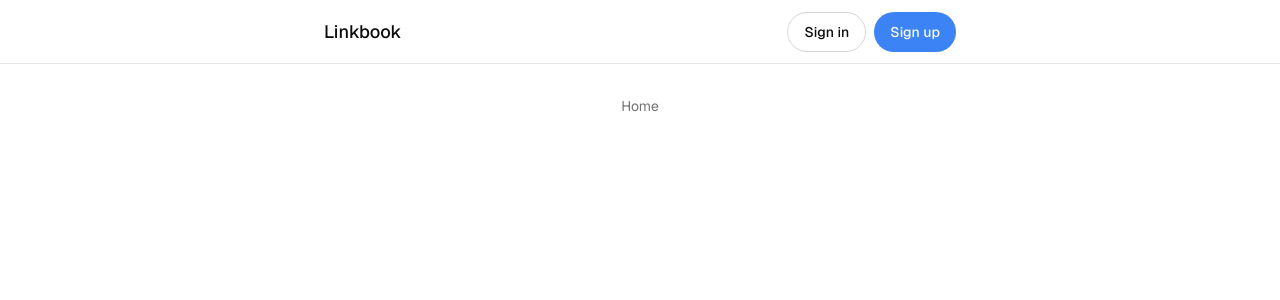
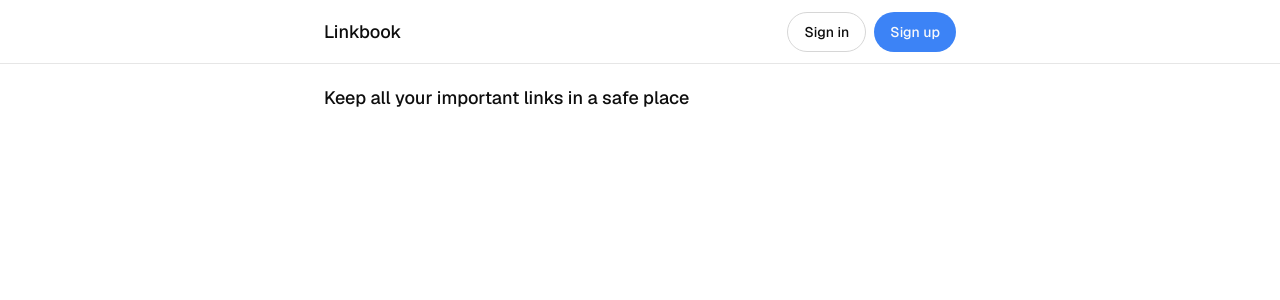
Before and after one commit to mvahaste/linkbook, a Next.js app: page / in a window 1280 px wide. Shown: the top 300 px of the page. Built offline with nearby package versions, Linux system fonts and the light colour scheme; no server answers.

Commit message:
Padding in global layout

```diff
--- a/app/(signed-in)/layout.tsx
+++ b/app/(signed-in)/layout.tsx
@@ -7,7 +7,7 @@ export default async function Layout({
 }) {
   return (
     <div className="flex w-full flex-grow flex-col">
-      <div className="mx-auto w-full max-w-2xl flex-grow p-5">{children}</div>
+      {children}
       <BottomNavigationBar />
     </div>
   );
--- a/app/layout.tsx
+++ b/app/layout.tsx
@@ -47,7 +47,9 @@ export default function RootLayout({
                     </nav>
                   </div>
                 </header>
-                {children}
+                <div className="mx-auto w-full max-w-2xl flex-grow p-5">
+                  {children}
+                </div>
               </div>
             </main>
           </TooltipProvider>
--- a/app/page.tsx
+++ b/app/page.tsx
@@ -1,7 +1,9 @@
 export default async function Home() {
   return (
     <>
-      <p className="pt-8 text-center text-sm text-muted-foreground">Home</p>
+      <h2 className="text-lg font-medium">
+        Keep all your important links in a safe place
+      </h2>
     </>
   );
 }
```
